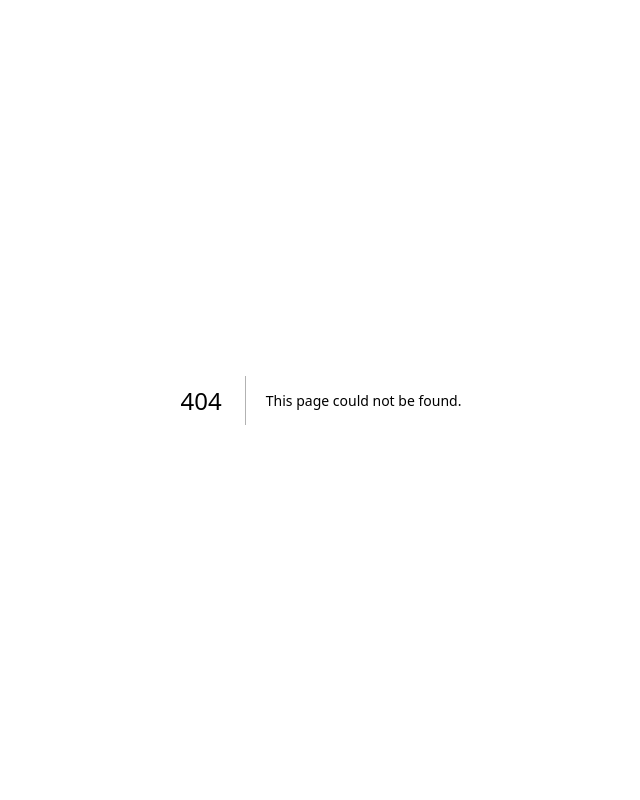
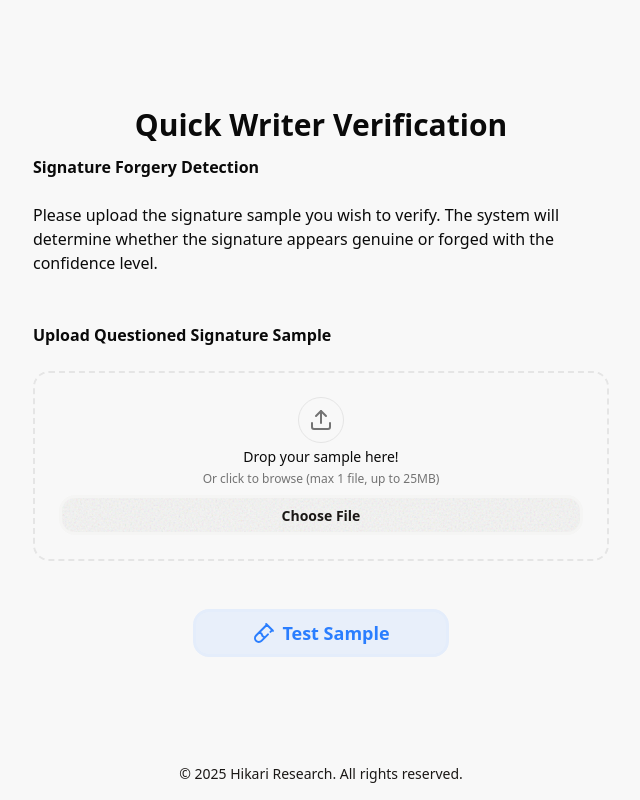
Before and after one commit to hasathcharu/exam-candidate-verification, a Next.js app in the folder frontend/: page /quick-verification/verify in a window 1280 px wide. Before the commit this address had no page. Shown: the whole page, without its empty margins (319-959 px from the left). Built offline with nearby package versions, Linux system fonts and the light colour scheme.

Commit message:
quick verification

```diff
--- /dev/null
+++ b/frontend/src/app/quick-verification/page.tsx
@@ -0,0 +1,6 @@
+// app/auto-start/page.tsx
+import { redirect } from "next/navigation";
+
+export default async function Page() {
+  return redirect("/quick-verification/verify");
+}
--- /dev/null
+++ b/frontend/src/app/quick-verification/verify/page.tsx
@@ -0,0 +1,122 @@
+"use client";
+import Footer from "@/components/footer";
+import { FileUploadComponent } from "@/components/file-upload-component";
+import { useState } from "react";
+import {
+  AlertDialog,
+  AlertDialogContent,
+  AlertDialogTitle,
+} from "@/components/ui/alert-dialog";
+import { toast } from "sonner";
+import { useRouter } from "next/navigation";
+import Link from "next/link";
+import LoadingDialog from "@/components/loading-dialog";
+
+export default function App() {
+  const router = useRouter();
+  const [files, setFiles] = useState<File[]>([]);
+  const [open, setOpen] = useState(false);
+  async function handleVerifier() {
+    if (files.length < 1) {
+      toast.error("Please upload a test sample.");
+      return;
+    }
+    setOpen(true);
+    const formData = new FormData();
+    const field = `sign_file`;
+    const ext = files[0].name.includes(".")
+      ? files[0].name.slice(files[0].name.lastIndexOf("."))
+      : ".png";
+    const filename = `test${ext}`;
+    formData.append(field, files[0], filename);
+    try {
+      const res = await fetch(
+        process.env.NEXT_PUBLIC_API + "predict/signature-verification",
+        {
+          method: "POST",
+          body: formData,
+        }
+      );
+      if (!res.ok) throw new Error(`${res.status} ${res.statusText}`);
+      const payload = await res.json();
+      if (res.status !== 200) {
+        throw new Error(payload.message || "Training failed");
+      }
+      router.push("/advanced-verification/result");
+      setOpen(false);
+    } catch (err) {
+      setOpen(false);
+      toast.error("Model training failed. Please try again later.");
+      console.log(err);
+    }
+  }
+
+  return (
+    <div className="flex flex-col h-screen pt-10">
+      {/* Main content */}
+      <main className="flex-grow">
+        <div className="hero h-full">
+          <div className="hero-content">
+            <div className="max-w-xl">
+              <h1 className="text-3xl font-bold text-center mb-3">
+                Quick Writer Verification
+              </h1>
+              <h3 className="text-1xl font-bold">
+                Signature Forgery Detection
+              </h3>
+              <p className="py-6 text-md">
+                Please upload the signature sample you wish to verify. The
+                system will determine whether the signature appears genuine or
+                forged with the confidence level.
+              </p>
+              <h2 className="py-6 text-md font-bold">
+                Upload Questioned Signature Sample
+              </h2>
+              <FileUploadComponent
+                limit={1}
+                value={files}
+                onValueChange={setFiles}
+              />
+              <br />
+              <br />
+              <div className="text-center w-full justify-center">
+                <button
+                  className="btn btn-primary btn-soft btn-lg btn-wide disabled:opacity-50 disabled:"
+                  onClick={handleVerifier}
+                >
+                  <svg
+                    xmlns="http://www.w3.org/2000/svg"
+                    width="24px"
+                    height="24px"
+                    viewBox="0 0 24 24"
+                    fill="none"
+                  >
+                    <path
+                      d="M6.8008 11.7834L8.07502 11.9256C9.09772 12.0398 9.90506 12.8507 10.0187 13.8779C10.1062 14.6689 10.6104 15.3515 11.3387 15.665L13 16.3547M13 16.3547L9.48838 19.8818C8.00407 21.3727 5.59754 21.3727 4.11323 19.8818C2.62892 18.391 2.62892 15.9738 4.11323 14.4829L14.8635 3.68504L20.2387 9.08398L18.429 10.9017M13 16.3547L16 13.3414M21 9.84867L14.1815 3"
+                      stroke="currentColor"
+                      strokeWidth="2"
+                      strokeLinecap="round"
+                    />
+                  </svg>
+                  Test Sample
+                </button>
+                <br />
+                <br />
+
+                <AlertDialog
+                  open={open}
+                  onOpenChange={(next) => next && setOpen(true)}
+                >
+                  <AlertDialogContent>
+                    <LoadingDialog title="Generating Report..." />
+                  </AlertDialogContent>
+                </AlertDialog>
+              </div>
+            </div>
+          </div>
+        </div>
+      </main>
+      <Footer />
+    </div>
+  );
+}
--- a/frontend/src/components/nv-card.tsx
+++ b/frontend/src/components/nv-card.tsx
@@ -1,100 +1,104 @@
+import Link from "next/link";
+
 export default function NvCard() {
   return (
-    <div className='text-justify card w-96 bg-base-100 shadow-sm'>
-      <div className='card-body'>
+    <div className="text-justify card w-96 bg-base-100 shadow-sm">
+      <div className="card-body">
         {/* <span className='badge badge-xs badge-accent'>Fast & Scalable</span> */}
-        <div className='flex justify-between'>
-          <h2 className='text-3xl font-bold'>Quick Verification</h2>
+        <div className="flex justify-between">
+          <h2 className="text-3xl font-bold">Quick Verification</h2>
         </div>
-        <ul className='mt-6 flex flex-col gap-2 text-xs'>
+        <ul className="mt-6 flex flex-col gap-2 text-xs">
           <li>
             <svg
-              xmlns='http://www.w3.org/2000/svg'
-              className='size-4 me-2 inline-block text-success'
-              fill='none'
-              viewBox='0 0 24 24'
-              stroke='currentColor'
+              xmlns="http://www.w3.org/2000/svg"
+              className="size-4 me-2 inline-block text-success"
+              fill="none"
+              viewBox="0 0 24 24"
+              stroke="currentColor"
             >
               <path
-                strokeLinecap='round'
-                strokeLinejoin='round'
-                strokeWidth='2'
-                d='M5 13l4 4L19 7'
+                strokeLinecap="round"
+                strokeLinejoin="round"
+                strokeWidth="2"
+                d="M5 13l4 4L19 7"
               />
             </svg>
             <span>Signature Forgery Detection</span>
           </li>
           <li>
             <svg
-              xmlns='http://www.w3.org/2000/svg'
-              className='size-4 me-2 inline-block text-success'
-              fill='none'
-              viewBox='0 0 24 24'
-              stroke='currentColor'
+              xmlns="http://www.w3.org/2000/svg"
+              className="size-4 me-2 inline-block text-success"
+              fill="none"
+              viewBox="0 0 24 24"
+              stroke="currentColor"
             >
               <path
-                strokeLinecap='round'
-                strokeLinejoin='round'
-                strokeWidth='2'
-                d='M5 13l4 4L19 7'
+                strokeLinecap="round"
+                strokeLinejoin="round"
+                strokeWidth="2"
+                d="M5 13l4 4L19 7"
               />
             </svg>
             <span>Handwriting Verification</span>
           </li>
           <li>
             <svg
-              xmlns='http://www.w3.org/2000/svg'
-              className='size-4 me-2 inline-block text-success'
-              fill='none'
-              viewBox='0 0 24 24'
-              stroke='currentColor'
+              xmlns="http://www.w3.org/2000/svg"
+              className="size-4 me-2 inline-block text-success"
+              fill="none"
+              viewBox="0 0 24 24"
+              stroke="currentColor"
             >
               <path
-                strokeLinecap='round'
-                strokeLinejoin='round'
-                strokeWidth='2'
-                d='M5 13l4 4L19 7'
+                strokeLinecap="round"
+                strokeLinejoin="round"
+                strokeWidth="2"
+                d="M5 13l4 4L19 7"
               />
             </svg>
             <span>Preliminary Verification</span>
           </li>
           <li>
             <svg
-              xmlns='http://www.w3.org/2000/svg'
-              className='size-4 me-2 inline-block text-success'
-              fill='none'
-              viewBox='0 0 24 24'
-              stroke='currentColor'
+              xmlns="http://www.w3.org/2000/svg"
+              className="size-4 me-2 inline-block text-success"
+              fill="none"
+              viewBox="0 0 24 24"
+              stroke="currentColor"
             >
               <path
-                strokeLinecap='round'
-                strokeLinejoin='round'
-                strokeWidth='2'
-                d='M5 13l4 4L19 7'
+                strokeLinecap="round"
+                strokeLinejoin="round"
+                strokeWidth="2"
+                d="M5 13l4 4L19 7"
               />
             </svg>
             <span>Great for most tasks</span>
           </li>
           <li>
             <svg
-              xmlns='http://www.w3.org/2000/svg'
-              className='size-4 me-2 inline-block text-success'
-              fill='none'
-              viewBox='0 0 24 24'
-              stroke='currentColor'
+              xmlns="http://www.w3.org/2000/svg"
+              className="size-4 me-2 inline-block text-success"
+              fill="none"
+              viewBox="0 0 24 24"
+              stroke="currentColor"
             >
               <path
-                strokeLinecap='round'
-                strokeLinejoin='round'
-                strokeWidth='2'
-                d='M5 13l4 4L19 7'
+                strokeLinecap="round"
+                strokeLinejoin="round"
+                strokeWidth="2"
+                d="M5 13l4 4L19 7"
               />
             </svg>
             <span>Minimal sample requirement</span>
           </li>
         </ul>
-        <div className='mt-6'>
-          <button className='btn btn-primary btn-block'>Get Started</button>
+        <div className="mt-6">
+          <Link href="/quick-verification">
+            <button className="btn btn-primary btn-block">Get Started</button>
+          </Link>
         </div>
       </div>
     </div>
```
